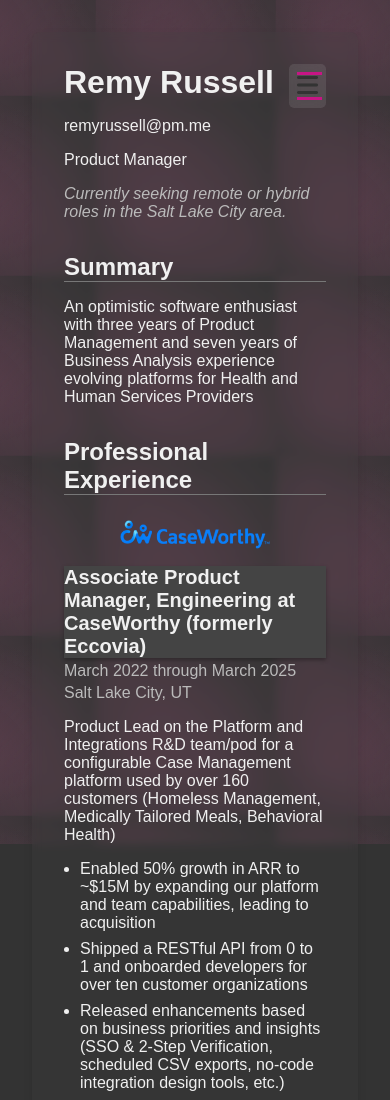
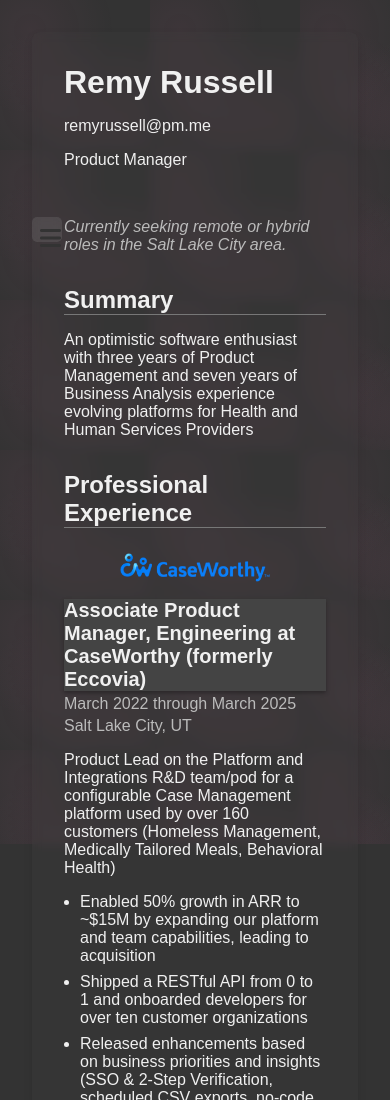
Before and after one commit to remyrussell/remyrussell.github.io, a plain HTML site: page index.html in a window 390 px wide. Shown: the top 1100 px of the page. Drawn offline with nearby package versions, Linux system fonts and the light colour scheme.

Commit message:
Update styles.css

```diff
--- a/styles.css
+++ b/styles.css
@@ -17,37 +17,24 @@ body::before {
     left: 0;
     width: 100%;
     height: 100%;
-    background: radial-gradient(circle at 20% 20%, rgba(255, 105, 180, 0.1) 0%, transparent 70%) /* Pink dots */,
-                radial-gradient(circle at 80% 80%, rgba(255, 105, 180, 0.1) 0%, transparent 70%),
-                radial-gradient(circle at 30% 70%, rgba(255, 105, 180, 0.1) 0%, transparent 70%);
-    background-size: 200px 200px;
+    background: radial-gradient(circle at 20% 20%, rgba(255, 105, 180, 0.05) 0%, transparent 50%),
+                radial-gradient(circle at 80% 80%, rgba(255, 105, 180, 0.05) 0%, transparent 50%),
+                radial-gradient(circle at 30% 70%, rgba(255, 105, 180, 0.05) 0%, transparent 50%);
+    background-size: 150px 150px;
     background-position: 0 0;
-    animation: liquidFlow 15s infinite linear;
     pointer-events: none;
     z-index: -1;
-}
-
-@keyframes liquidFlow {
-    0% { background-position: 0 0; }
-    100% { background-position: -200px -200px; }
-}
-
-body:hover::before,
-body:active::before {
-    background-size: 180px 180px;
-    transition: background-size 0.5s ease;
 }
 
 .container {
     max-width: 800px;
     margin: 0 auto;
-    background-color: #fff;
+    background-color: rgba(255, 255, 255, 0.2);
     padding: 2rem;
     border-radius: 8px;
     box-shadow: 0 4px 8px rgba(0, 0, 0, 0.1);
     position: relative;
     backdrop-filter: blur(5px);
-    background: rgba(255, 255, 255, 0.2);
 }
 
 h1, h2, h3 {
@@ -254,7 +241,7 @@ h2 {
 .theme-toggle-icon {
     font-size: 1rem;
     transition: opacity 0.3s ease, transform 0.3s ease;
-    color: #c71585; /* Pink matching menu text */
+    color: #c71585;
 }
 
 .theme-toggle-icon.fa-sun {
@@ -272,12 +259,12 @@ h2 {
 
 .theme-toggle-checkbox:checked + .theme-toggle-label .theme-toggle-track {
     background: rgba(255, 255, 255, 0.15);
-    box-shadow: inset 0 0 15px rgba(255, 105, 180, 0.3); /* Pink glow */
+    box-shadow: inset 0 0 15px rgba(255, 105, 180, 0.3);
 }
 
 .theme-dark .theme-toggle-checkbox:checked + .theme-toggle-label .theme-toggle-track {
     background: rgba(0, 0, 0, 0.25);
-    box-shadow: inset 0 0 15px rgba(255, 105, 180, 0.3); /* Pink glow */
+    box-shadow: inset 0 0 15px rgba(255, 105, 180, 0.3);
 }
 
 .theme-toggle-checkbox:checked + .theme-toggle-label .theme-toggle-knob {
@@ -315,6 +302,9 @@ button.menu-toggle {
     display: block;
     z-index: 1001;
     transition: transform 0.3s ease, background 0.3s ease;
+    width: 30px;
+    height: 25px;
+    position: relative;
 }
 
 .theme-dark button.menu-toggle {
@@ -331,37 +321,29 @@ button.menu-toggle:hover {
     background: rgba(240, 240, 240, 0.2);
 }
 
-button.menu-toggle::before,
-button.menu-toggle::after,
 button.menu-toggle span {
-    content: '';
-    display: block;
-    width: 25px;
+    position: absolute;
     height: 3px;
-    background-color: #c71585; /* Pink for hamburger lines */
-    position: absolute;
+    background-color: #c71585;
     transition: all 0.3s ease;
+    width: 100%;
 }
 
-button.menu-toggle span {
+button.menu-toggle span:nth-child(1) {
+    top: 0;
+}
+
+button.menu-toggle span:nth-child(2) {
     top: 50%;
     transform: translateY(-50%);
 }
 
-button.menu-toggle::before {
-    top: 8px;
+button.menu-toggle span:nth-child(3) {
+    bottom: 0;
 }
 
-button.menu-toggle::after {
-    bottom: 8px;
-}
-
-button.menu-toggle:hover::before {
-    top: 6px;
-}
-
-button.menu-toggle:hover::after {
-    bottom: 6px;
+button.menu-toggle:hover span {
+    transform: translateY(0) scale(1.1);
 }
 
 .menu {
@@ -398,7 +380,7 @@ button.menu-toggle:hover::after {
 }
 
 .menu a, .menu button.download-pdf {
-    color: #c71585; /* Pink matching theme toggle icons */
+    color: #c71585;
     text-decoration: none;
     font-size: 1rem;
     display: block;
@@ -417,7 +399,7 @@ button.menu-toggle:hover::after {
 
 .menu a:hover, .menu button.download-pdf:hover {
     color: #fff;
-    background-color: rgba(199, 21, 133, 0.2); /* Semi-transparent pink */
+    background-color: rgba(199, 21, 133, 0.2);
 }
 
 .menu-icon {
```
